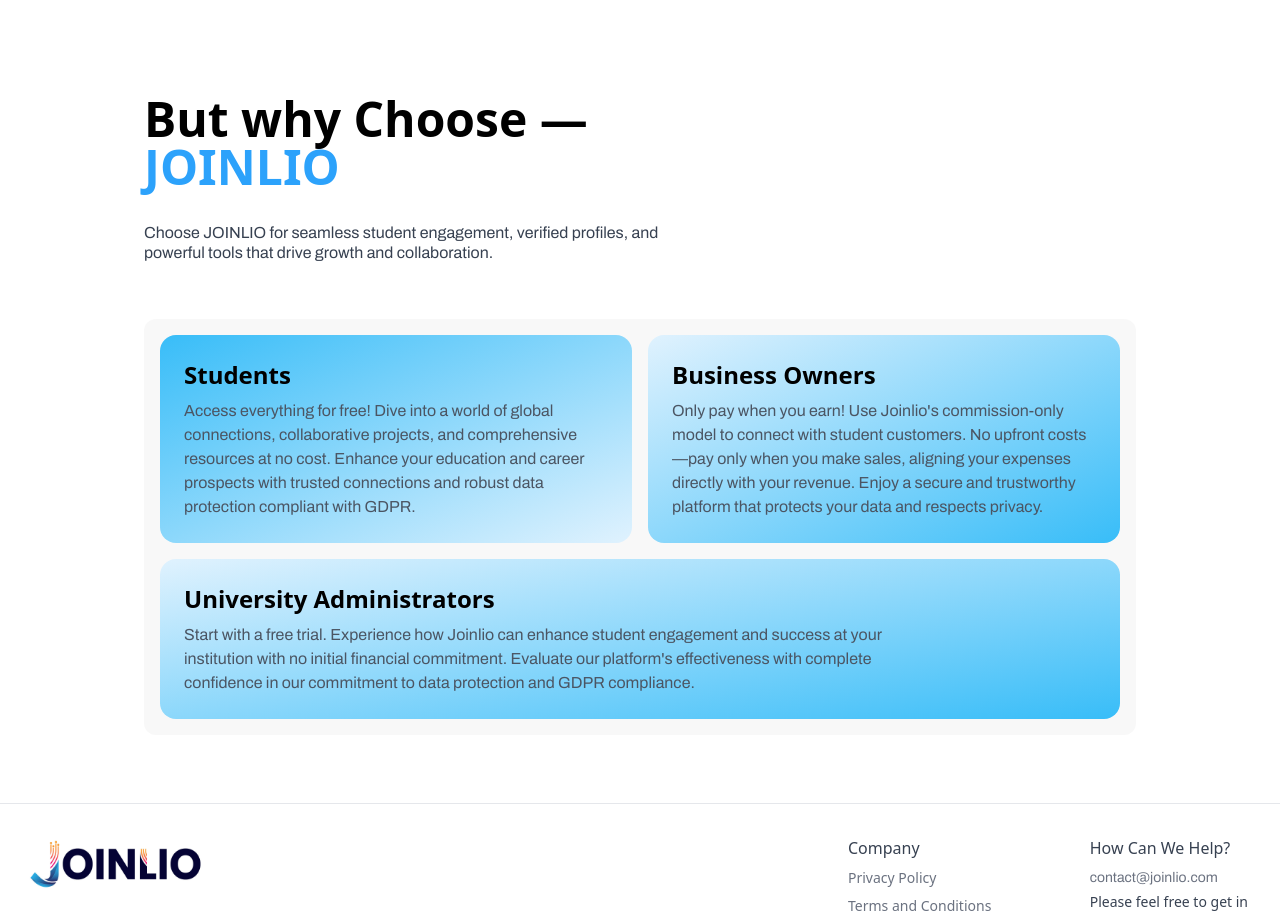
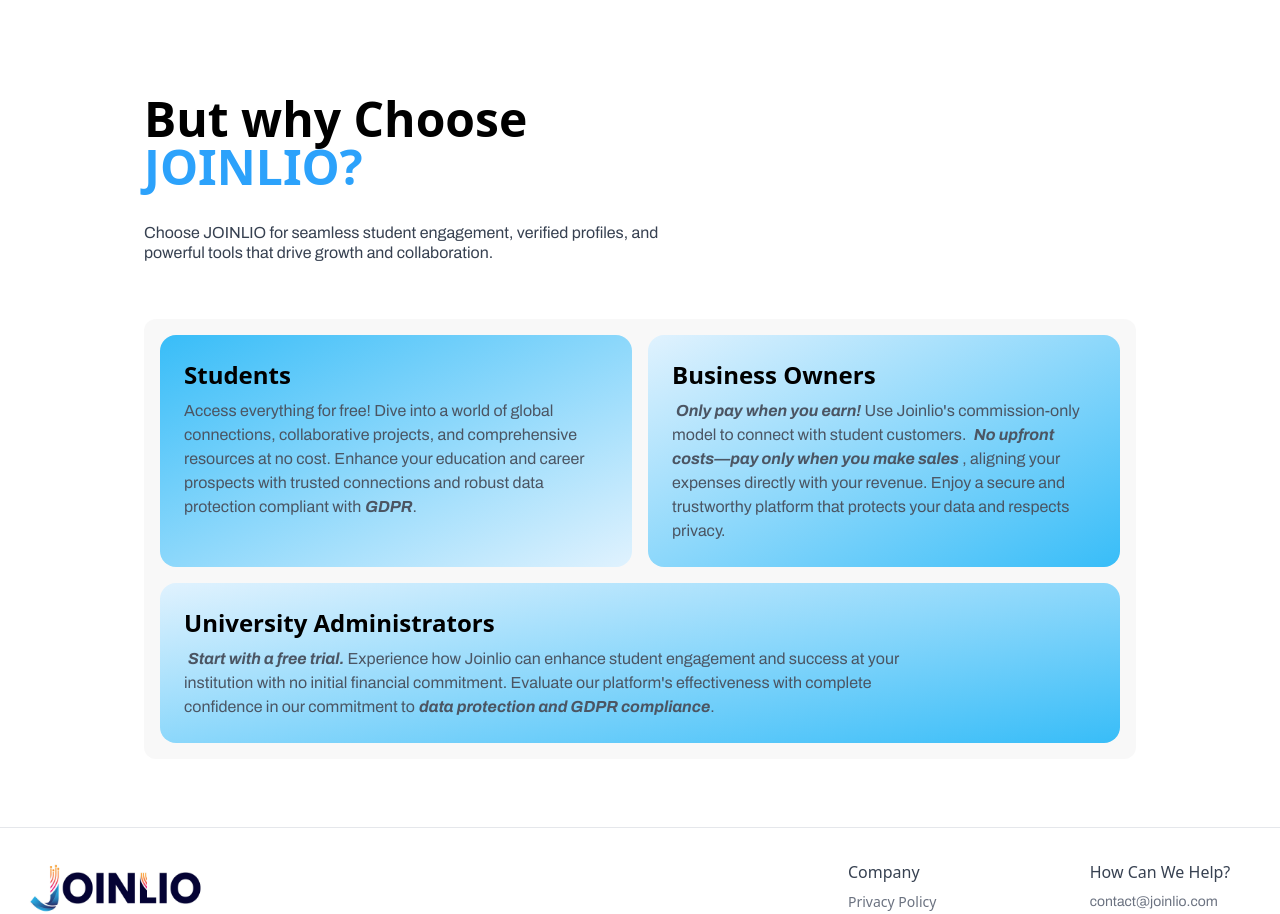
Before and after one commit to CoderAnshul/joinlio, a React (Vite) app: page / in a window 1280 px wide. Shown: the part 9740-10654 px from the top of the page. Built offline with nearby package versions, Linux system fonts and the light colour scheme.

Commit message:
feat: enhance text emphasis and clarity in FeatureGrid and WhyChooseUs components for improved user engagement

```diff
--- a/src/Components/LandingPage/FeatureGrid.jsx
+++ b/src/Components/LandingPage/FeatureGrid.jsx
@@ -13,7 +13,7 @@ const FeaturesGrid = () => {
             Access everything for free! Dive into a world of global connections,
             collaborative projects, and comprehensive resources at no cost. Enhance your education
             and career prospects with trusted connections and robust data protection compliant with
-            GDPR.
+            <span className="ml-1 italic font-bold">GDPR</span>.
           </p>
         </div>
 
@@ -21,8 +21,8 @@ const FeaturesGrid = () => {
         <div className="flex flex-col justify-start min-h-30 bg-gradient-to-br from-sky-100 to-sky-400 rounded-2xl p-6 w-full sm:w-1/2 overflow-hidden hover:shadow-lg transition-shadow duration-300">
           <h3 className="text-lg lg:text-2xl font-black text-black">Business Owners</h3>
           <p className="mt-2 text-sm lg:text-base text-gray-600 w-full break-normal">
-            Only pay when you earn! Use Joinlio's commission-only model to
-            connect with student customers. No upfront costs—pay only when you make sales,
+            <span className="ml-1 italic font-bold">Only pay when you earn!</span> Use Joinlio's commission-only model to
+            connect with student customers. <span className="ml-1 italic font-bold">No upfront costs—pay only when you make sales</span> ,
             aligning your expenses directly with your revenue. Enjoy a secure and trustworthy
             platform that protects your data and respects privacy.
           </p>
@@ -33,10 +33,10 @@ const FeaturesGrid = () => {
         <div className="flex flex-col justify-start min-h-30 bg-gradient-to-br from-sky-100 to-sky-400 rounded-2xl p-6 w-full overflow-hidden hover:shadow-lg transition-shadow duration-300">
           <h3 className="text-lg lg:text-2xl font-black text-black">University Administrators</h3>
           <p className="mt-2 text-sm lg:text-base text-gray-600 w-full lg:w-4/5 break-normal">
-            Start with a free trial. Experience how Joinlio can enhance
+            <span className="ml-1 italic font-bold">Start with a free trial. </span> Experience how Joinlio can enhance
             student engagement and success at your institution with no initial financial commitment.
             Evaluate our platform's effectiveness with complete confidence in our commitment to
-            data protection and GDPR compliance.
+            <span className="ml-1 italic font-bold">data protection and GDPR compliance</span>.
           </p>
         </div>
 
--- a/src/Components/LandingPage/WhyChooseUs.jsx
+++ b/src/Components/LandingPage/WhyChooseUs.jsx
@@ -7,8 +7,8 @@ const WhyChooseUs = () => {
         <div className="flex items-start relative mb-8">
                 {/* <div className="flex items-start relative mb-14"> */}
                     <h1 className="text-3xl lg:text-5xl font-bold leading-snug">
-                    But why Choose — <br />
-                    <span className="text-textColor">JOINLIO</span>
+                    But why Choose <br />
+                    <span className="text-textColor">JOINLIO?</span>
                     </h1>
                 </div>
 
```
